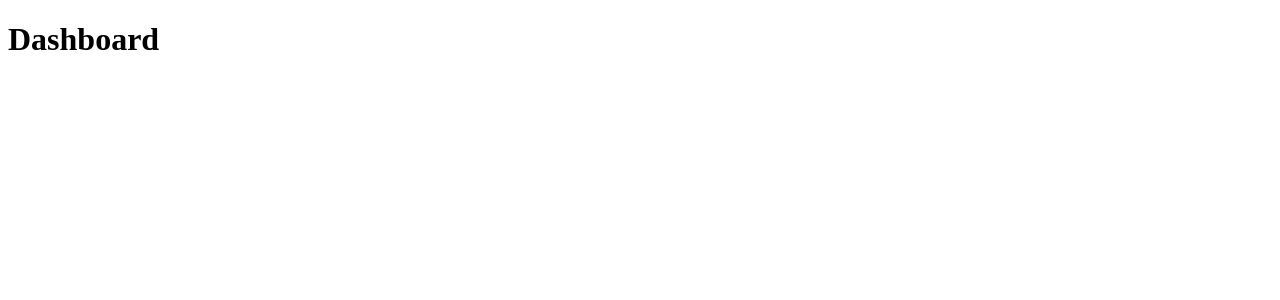
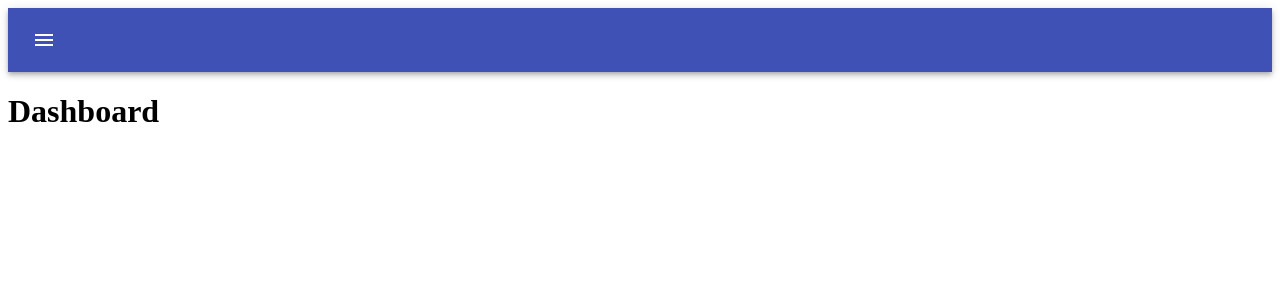
Before and after one commit to oargatamas/medev-office-webclient, a React (Create React App) app: page / in a window 1280 px wide. Shown: the top 300 px of the page. Built offline with nearby package versions, Linux system fonts and the light colour scheme.

Commit message:
Header component for application core has been added. Only app bar and the menu icon.

```diff
--- a/src/application/core/App.js
+++ b/src/application/core/App.js
@@ -1,6 +1,7 @@
 import React, {Component} from 'react';
 import {BrowserRouter, Route} from "react-router-dom";
 import Dashboard from "../dashboard/component/dashboard/Dashboard";
+import Header from "./components/header/Header";
 
 
 
@@ -15,6 +16,7 @@ class App extends Component {
     render() {
         return (
             <BrowserRouter>
+                <Header/>
                 <Route path="/" component={Dashboard}/>
             </BrowserRouter>
         );
--- /dev/null
+++ b/src/application/core/components/header/Header.js
@@ -0,0 +1,25 @@
+import React, {Component} from "react";
+import {AppBar,Toolbar,IconButton} from "@material-ui/core";
+import MenuIcon from '@material-ui/icons/Menu';
+
+class Header extends Component{
+
+    constructor(props, context) {
+        super(props, context);
+    }
+
+
+    render() {
+        return (
+            <AppBar position="static">
+                <Toolbar>
+                    <IconButton edge="start" color="inherit">
+                        <MenuIcon />
+                    </IconButton>
+                </Toolbar>
+            </AppBar>
+        );
+    }
+}
+
+export default Header;
```
